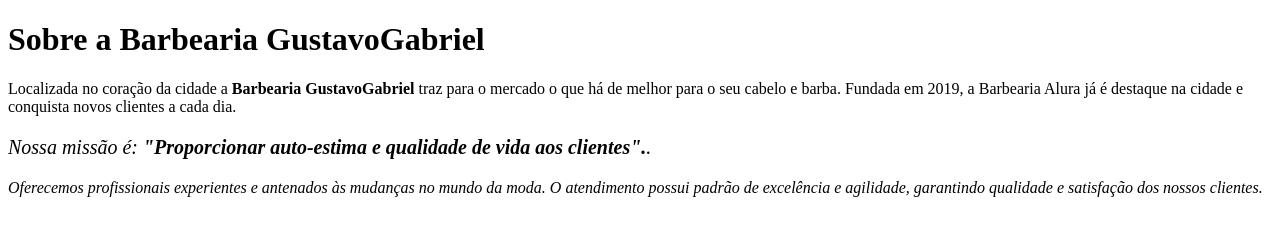
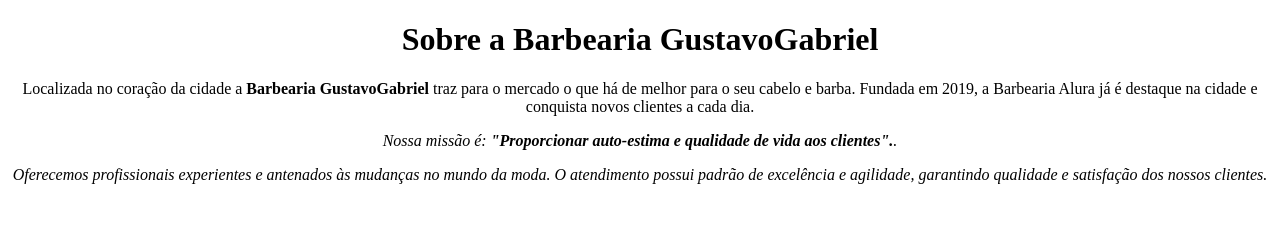
Before and after one commit to gustavogabriel123/primeiro-reposit-rio, a plain HTML site: page index.html in a window 1280 px wide. Drawn offline with Linux system fonts and the light colour scheme.

Commit message:
atualizando pagina

```diff
--- a/index.html
+++ b/index.html
@@ -3,15 +3,21 @@
     <head>
         <meta charset="UTF-8">
         <title>barbearia GustavoGabriel</title>
+        <link rel="stylesheet" href="style.css"">
 
+        <style>
+            p{
+               text-align:center
+                }
+        </style>
     </head>
 
     <body>
-        <h1>Sobre a Barbearia GustavoGabriel</h1>
+        <h1 style="text-align:center">Sobre a Barbearia GustavoGabriel</h1>
 
         <p>Localizada no coração da cidade a <strong>Barbearia GustavoGabriel</strong> traz para o mercado o que há de melhor para o seu cabelo e barba. Fundada em 2019, a Barbearia Alura já é destaque na cidade e conquista novos clientes a cada dia.</p>
 
-        <p style="font-size: 20px"><em>Nossa missão é: <strong>"Proporcionar auto-estima e qualidade de vida aos clientes".</strong>.<em></p>
+        <p style="font-size 20px"><em>Nossa missão é: <strong>"Proporcionar auto-estima e qualidade de vida aos clientes".</strong>.<em></p>
 
         <p>Oferecemos profissionais experientes e antenados às mudanças no mundo da moda. O atendimento possui padrão de excelência e agilidade, garantindo qualidade e satisfação dos nossos clientes.</p>
     </body>
--- /dev/null
+++ b/style.css
@@ -0,0 +1,3 @@
+p{
+   text-align:center
+   }
```
